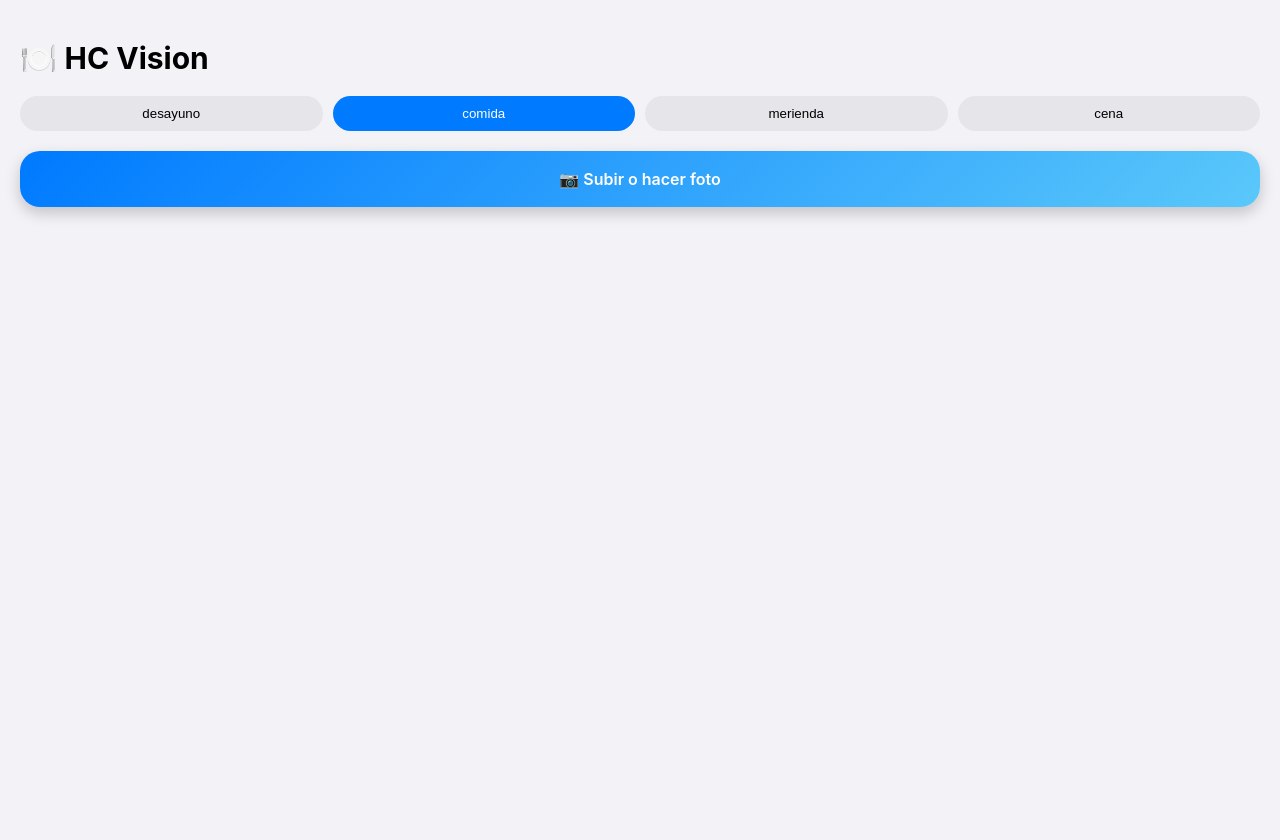
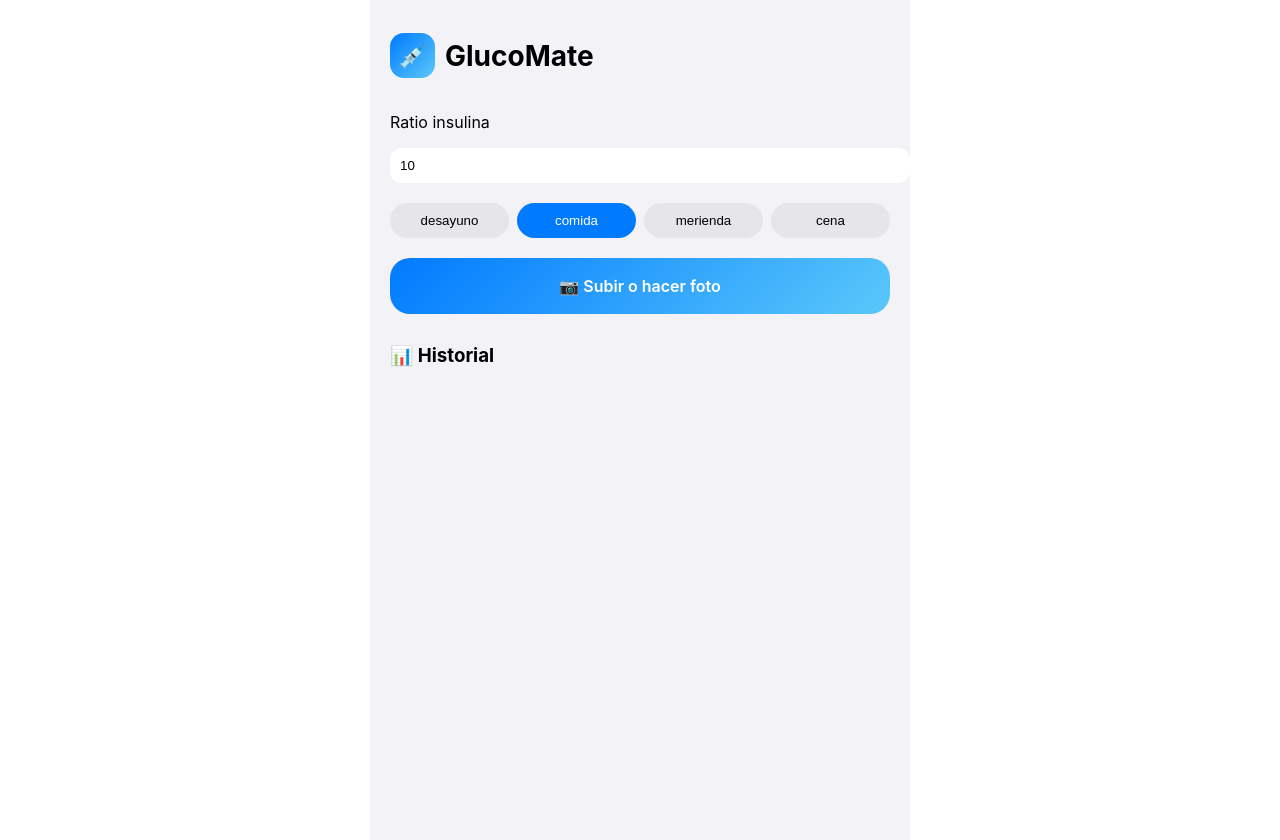
Before and after one commit to kt2hnb2bvf-sketch/hc-vision, a Next.js app: page / in a window 1280 px wide. Built offline with nearby package versions, Linux system fonts and the light colour scheme.

Commit message:
GlucoMate startup version

```diff
--- a/app/page.jsx
+++ b/app/page.jsx
@@ -3,10 +3,16 @@
 import { useState, useEffect } from "react";
 
 export default function App() {
-  const [images, setImages] = useState([]);
+
   const [resultado, setResultado] = useState([]);
+  const [historial, setHistorial] = useState([]);
+  const [meal, setMeal] = useState("comida");
   const [ratio, setRatio] = useState(10);
-  const [meal, setMeal] = useState("comida");
+
+  useEffect(() => {
+    const saved = localStorage.getItem("historial");
+    if (saved) setHistorial(JSON.parse(saved));
+  }, []);
 
   const calcularHC = (nombre, gramos) => {
     const n = nombre.toLowerCase();
@@ -19,36 +25,32 @@ export default function App() {
   };
 
   const semaforo = (hc) => {
-    if (hc < 10) return "#34C759"; // verde iOS
-    if (hc < 30) return "#FF9F0A"; // naranja iOS
-    return "#FF3B30"; // rojo iOS
+    if (hc < 10) return "#34C759";
+    if (hc < 30) return "#FF9F0A";
+    return "#FF3B30";
   };
 
   const consejo = (nombre) => {
     const n = nombre.toLowerCase();
 
-    if (n.includes("sushi") || n.includes("arroz")) {
-      return "⚠️ Pre-bolo recomendado (IG alto)";
-    }
+    if (n.includes("sushi") || n.includes("arroz"))
+      return "⚠️ Prebolo 10-15 min";
 
-    if (n.includes("pizza") || n.includes("pasta")) {
-      return "🍕 Bolo extendido recomendado";
-    }
+    if (n.includes("pizza") || n.includes("pasta"))
+      return "🍕 Bolo extendido";
 
-    return "🟢 Impacto bajo";
+    return "🟢 Bajo impacto";
   };
 
   const handleUpload = async (e) => {
     const files = Array.from(e.target.files);
 
     const base64Images = await Promise.all(
-      files.map(file => {
-        return new Promise(resolve => {
-          const reader = new FileReader();
-          reader.onloadend = () => resolve(reader.result);
-          reader.readAsDataURL(file);
-        });
-      })
+      files.map(file => new Promise(resolve => {
+        const reader = new FileReader();
+        reader.onloadend = () => resolve(reader.result);
+        reader.readAsDataURL(file);
+      }))
     );
 
     const res = await fetch("/api/analyze", {
@@ -66,18 +68,67 @@ export default function App() {
     setResultado(copia);
   };
 
+  const guardar = () => {
+    const nueva = {
+      tipo: meal,
+      fecha: new Date().toLocaleString(),
+      data: resultado
+    };
+
+    const nuevo = [nueva, ...historial];
+    setHistorial(nuevo);
+
+    localStorage.setItem("historial", JSON.stringify(nuevo));
+
+    alert("Guardado ✔️");
+  };
+
   return (
     <div style={{
-      fontFamily: "-apple-system, BlinkMacSystemFont",
+      fontFamily: "-apple-system",
       background: "#F2F2F7",
       minHeight: "100vh",
-      padding: 20
+      padding: 20,
+      maxWidth: 500,
+      margin: "auto"
     }}>
 
-      <h1 style={{ fontSize: 30, fontWeight: 700 }}>🍽️ HC Vision</h1>
+      {/* HEADER */}
+      <div style={{ display: "flex", gap: 10, alignItems: "center" }}>
+        <div style={{
+          width: 45,
+          height: 45,
+          borderRadius: 14,
+          background: "linear-gradient(135deg,#007AFF,#5AC8FA)",
+          display: "flex",
+          alignItems: "center",
+          justifyContent: "center",
+          color: "white",
+          fontSize: 22
+        }}>
+          💉
+        </div>
 
-      {/* selector comidas */}
-      <div style={{ display: "flex", gap: 10, marginTop: 20 }}>
+        <h1 style={{ fontSize: 28 }}>GlucoMate</h1>
+      </div>
+
+      {/* RATIO */}
+      <div style={{ marginTop: 20 }}>
+        <p>Ratio insulina</p>
+        <input
+          value={ratio}
+          onChange={e => setRatio(e.target.value)}
+          style={{
+            padding: 10,
+            borderRadius: 12,
+            border: "none",
+            width: "100%"
+          }}
+        />
+      </div>
+
+      {/* SELECTOR */}
+      <div style={{ display: "flex", gap: 8, marginTop: 20 }}>
         {["desayuno","comida","merienda","cena"].map(t => (
           <button
             key={t}
@@ -88,8 +139,7 @@ export default function App() {
               borderRadius: 20,
               border: "none",
               background: meal === t ? "#007AFF" : "#E5E5EA",
-              color: meal === t ? "white" : "black",
-              fontWeight: 500
+              color: meal === t ? "white" : "black"
             }}
           >
             {t}
@@ -97,7 +147,7 @@ export default function App() {
         ))}
       </div>
 
-      {/* botón cámara estilo iPhone */}
+      {/* CÁMARA */}
       <label style={{
         display: "block",
         marginTop: 20,
@@ -107,8 +157,7 @@ export default function App() {
         color: "white",
         textAlign: "center",
         fontWeight: 600,
-        cursor: "pointer",
-        boxShadow: "0 6px 15px rgba(0,0,0,0.2)"
+        cursor: "pointer"
       }}>
         📷 Subir o hacer foto
         <input
@@ -121,7 +170,7 @@ export default function App() {
         />
       </label>
 
-      {/* resultados */}
+      {/* RESULTADOS */}
       <div style={{ marginTop: 20 }}>
         {resultado.map((item, i) => {
           const hc = calcularHC(item.nombre, item.cantidad);
@@ -130,12 +179,12 @@ export default function App() {
           return (
             <div key={i} style={{
               background: "white",
+              padding: 15,
               borderRadius: 20,
-              padding: 15,
               marginBottom: 15,
               boxShadow: "0 4px 12px rgba(0,0,0,0.1)"
             }}>
-              <h3 style={{ marginBottom: 10 }}>{item.nombre}</h3>
+              <h3>{item.nombre}</h3>
 
               <input
                 type="range"
@@ -168,6 +217,33 @@ export default function App() {
           );
         })}
       </div>
+
+      {/* BOTÓN GUARDAR */}
+      {resultado.length > 0 && (
+        <button
+          onClick={guardar}
+          style={{
+            width: "100%",
+            padding: 15,
+            borderRadius: 20,
+            background: "green",
+            color: "white",
+            border: "none"
+          }}
+        >
+          Guardar comida
+        </button>
+      )}
+
+      {/* HISTORIAL */}
+      <h3 style={{ marginTop: 30 }}>📊 Historial</h3>
+
+      {historial.map((h, i) => (
+        <div key={i} style={{ fontSize: 12 }}>
+          {h.tipo} - {h.fecha}
+        </div>
+      ))}
+
     </div>
   );
 }
```
